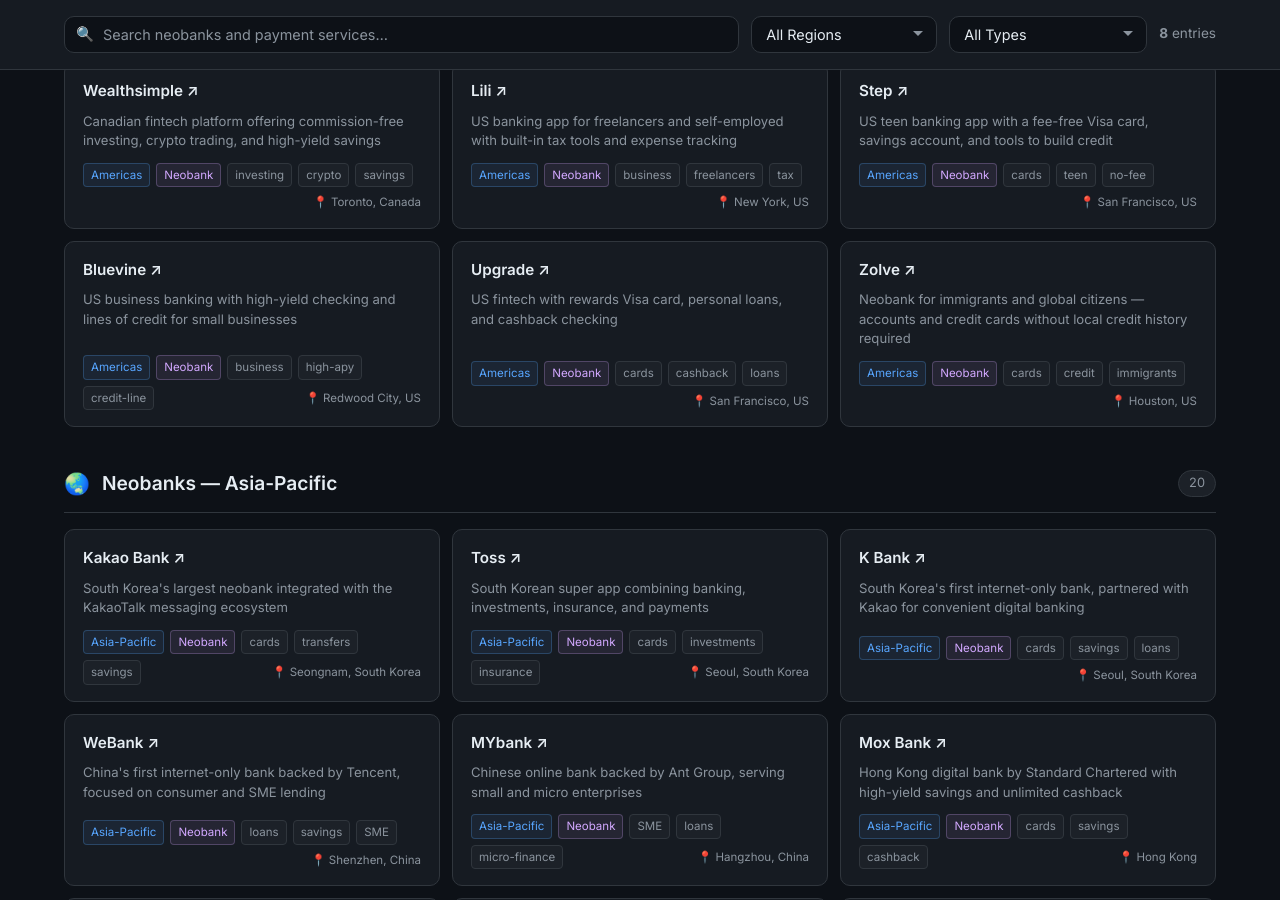
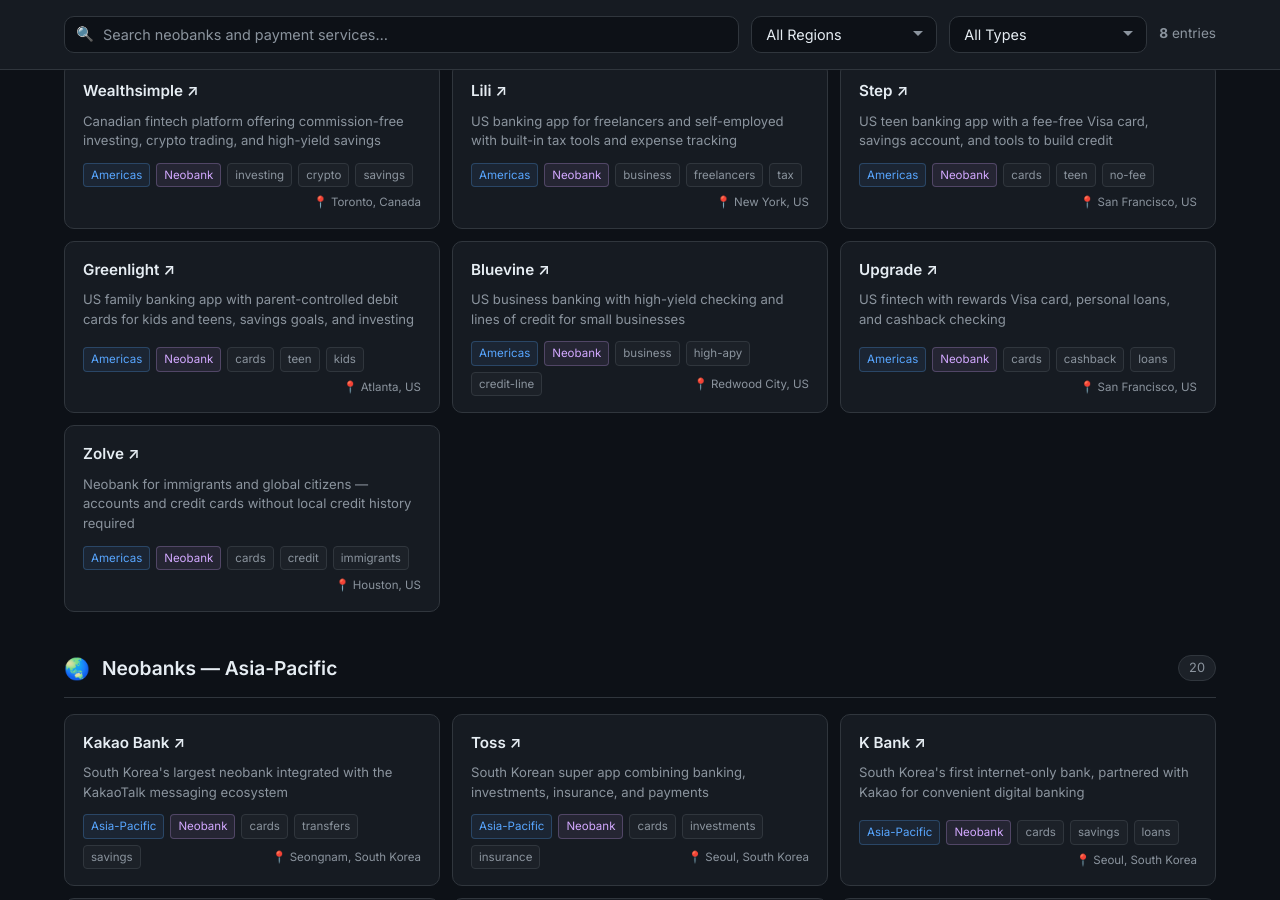
Before and after one commit to ittermit/awesome-neobanks, a Jekyll site: the page built from index.html, in a window 1280 px wide and 900 px high, scrolled down 1406 px. Built offline with Jekyll 4.4.1, drawn with Linux system fonts in a browser that asks for light colours; some of the changed text lies outside the part shown.

Commit message:
add Greenlight to Americas

```diff
--- a/_data/neobanks.yml
+++ b/_data/neobanks.yml
@@ -437,6 +437,15 @@
   founded: 2018
   hq: "San Francisco, US"
 
+- name: Greenlight
+  url: https://greenlight.com
+  description: "US family banking app with parent-controlled debit cards for kids and teens, savings goals, and investing"
+  region: Americas
+  countries: [US]
+  tags: [cards, teen, kids, savings, investing, parental-controls]
+  founded: 2014
+  hq: "Atlanta, US"
+
 - name: Bluevine
   url: https://bluevine.com
   description: "US business banking with high-yield checking and lines of credit for small businesses"
```
Also changed, not shown: README.md.
